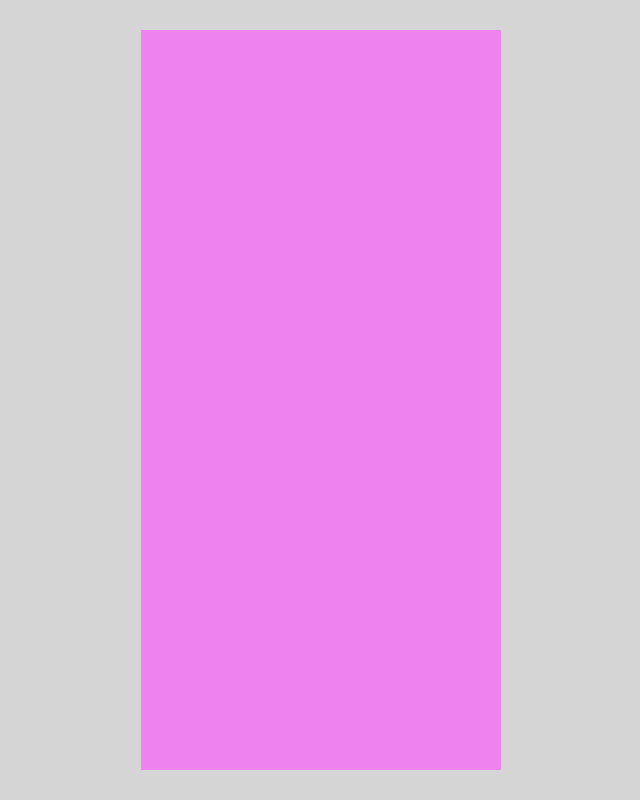
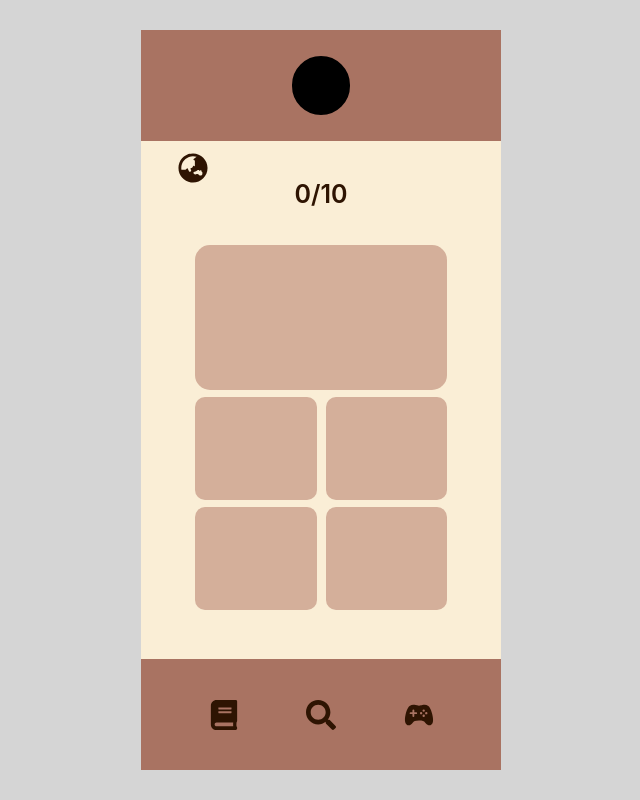
Before and after one commit to NamBaeDeop/VocaJam_FE, a React (Create React App) app: page / in a window 1280 px wide. Shown: the whole page, without its empty margins (319-959 px from the left). Built offline with nearby package versions, Linux system fonts and the light colour scheme.

Commit message:
퀴즈 기능 끝

```diff
--- a/src/App.js
+++ b/src/App.js
@@ -1,6 +1,10 @@
 import Game from "./jsx/game/Game";
 function App() {
-  return <></>;
+  return (
+    <>
+      <Game />
+    </>
+  );
 }
 
 export default App;
```
